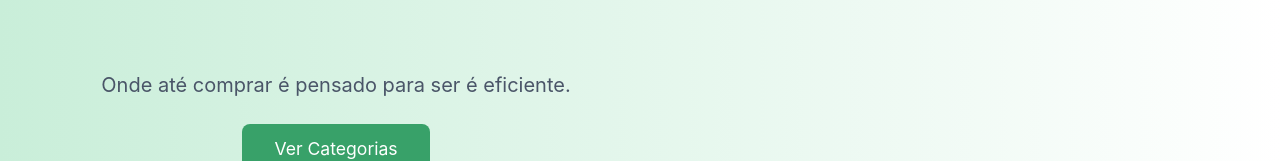
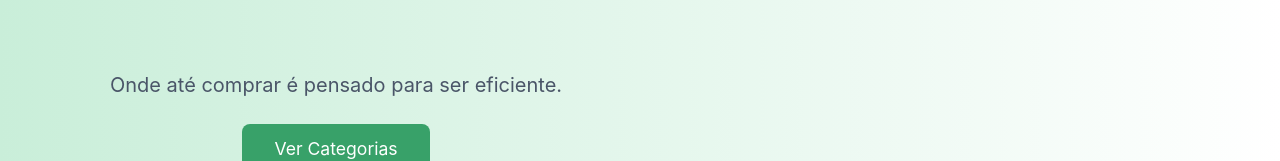
Before and after one commit to crmprojetointegrador/fitness-front, a React (Vite) app: page / in a window 1280 px wide. Shown: the part 461-622 px from the top of the page. Built offline with nearby package versions, Linux system fonts and the light colour scheme.

Commit message:
alterando frase home.

```diff
--- a/src/pages/home/Home.tsx
+++ b/src/pages/home/Home.tsx
@@ -62,7 +62,7 @@ function Home() {
                             color: "#4a5568"
                         }}
                     >
-                        Onde até comprar é pensado para ser é eficiente.
+                        Onde até comprar é pensado para ser eficiente.
                     </p>
 
                     <Link
```
